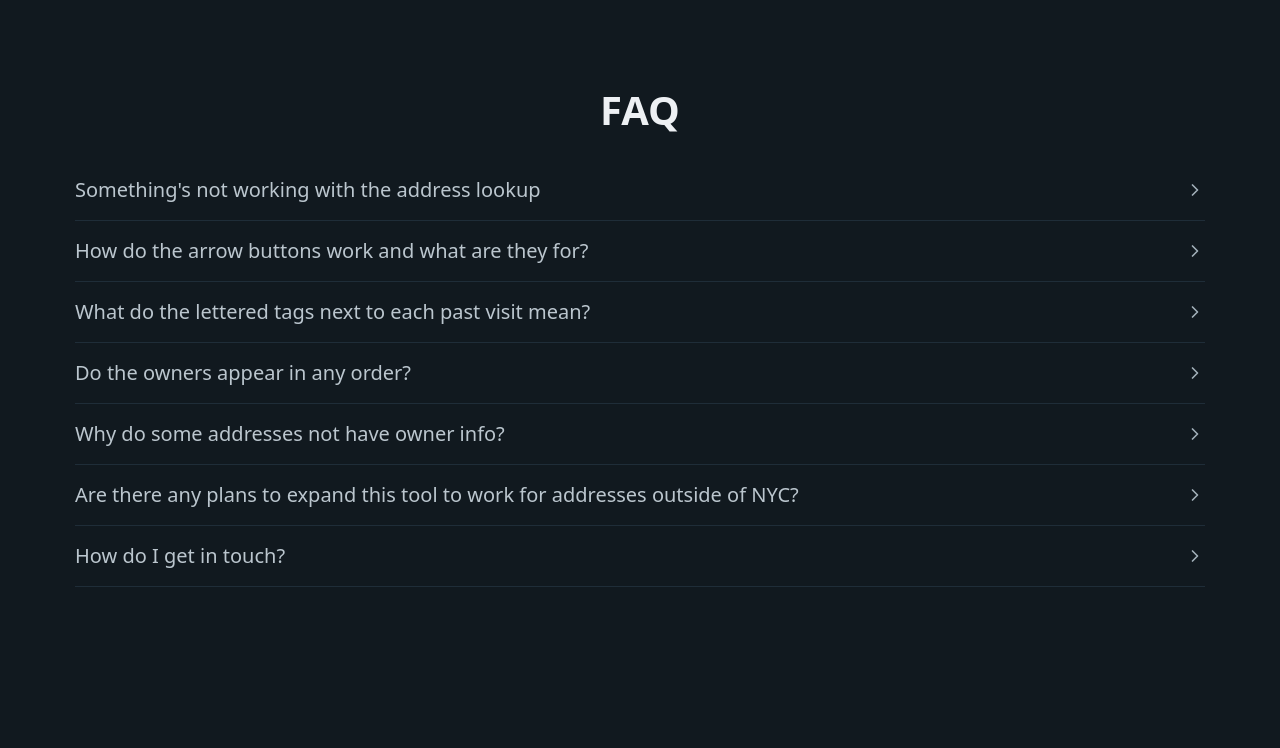
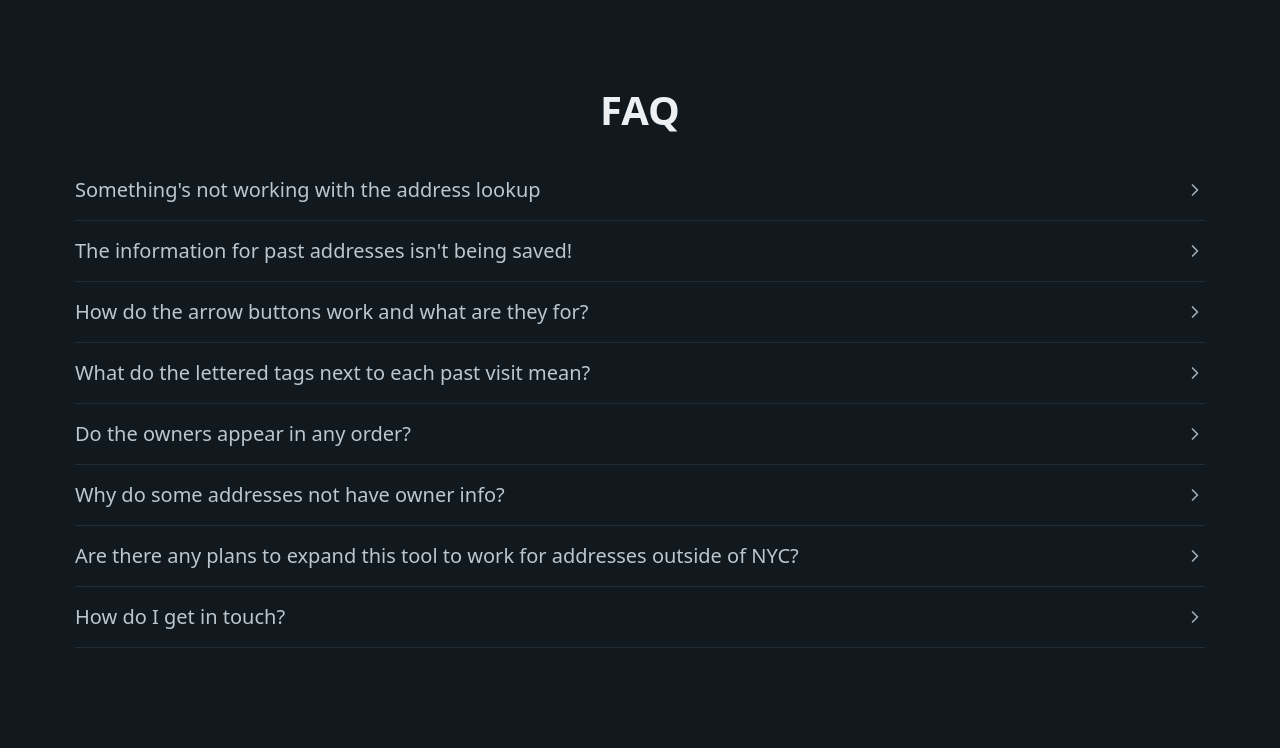
Before and after one commit to ratchek/door2door, a Django app: page /faq/ in a window 1280 px wide. Shown: the part 70-818 px from the top of the page. Before the commit the page ends 657 px from the top, so only its background shows below. Run offline with Django 4.2, Linux system fonts and the light colour scheme; the visitor is signed in with stand-in values (Sample User, id 1); some libraries are stand-ins or nearby versions.

Commit message:
Add FAQ regarding save and submit buttons

```diff
--- a/templates/dashboard/faq.html
+++ b/templates/dashboard/faq.html
@@ -26,8 +26,13 @@ Here is a newlined version (the with tag doesn't allow for new lines i think)
         </details>
 
         <details>
+            <summary> The information for past addresses isn't being saved!</summary>
+            <p> Make sure you click the 'SAVE' button at the bottom of the page before you search for a new address!</p>
+        </details>
+
+        <details>
             <summary>How do the arrow buttons work and what are they for?</summary>
-            <p> Their main use is so that you can move to the next/previous house without typing in the number again. They will add/subtract 2 to the current house number. If the house number is "weird", they will add/subtract 2 to the last number. So for example <i>31-28N</i> will become <i>31-30N</i>. </p>
+            <p> Their main use is so that you can move to the next/previous house without typing in the number again. They will add/subtract 2 to the current house number. If the house number is "weird", they will add/subtract 2 to the last number. So for example <i>31-28N</i> will become <i>31-30N</i>. You still need to press the "Search" button.</p>
         </details>
 
         <details>
```
